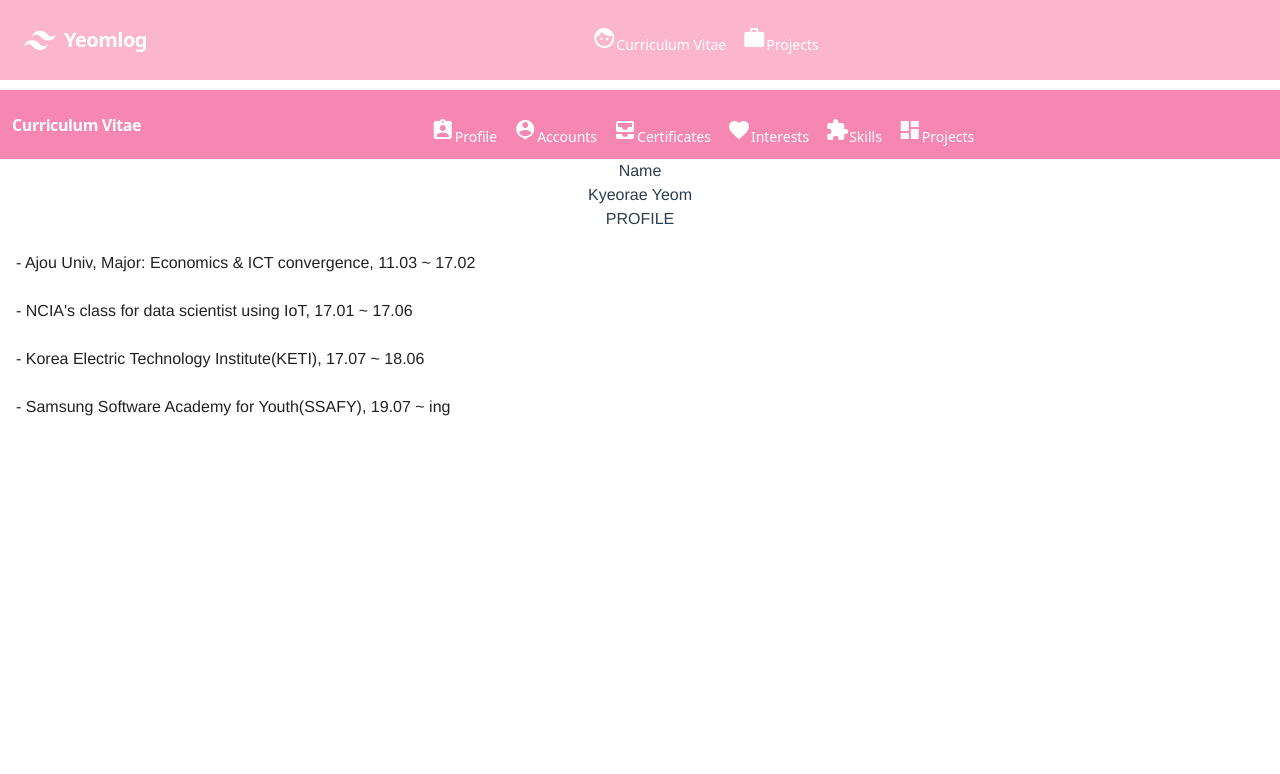
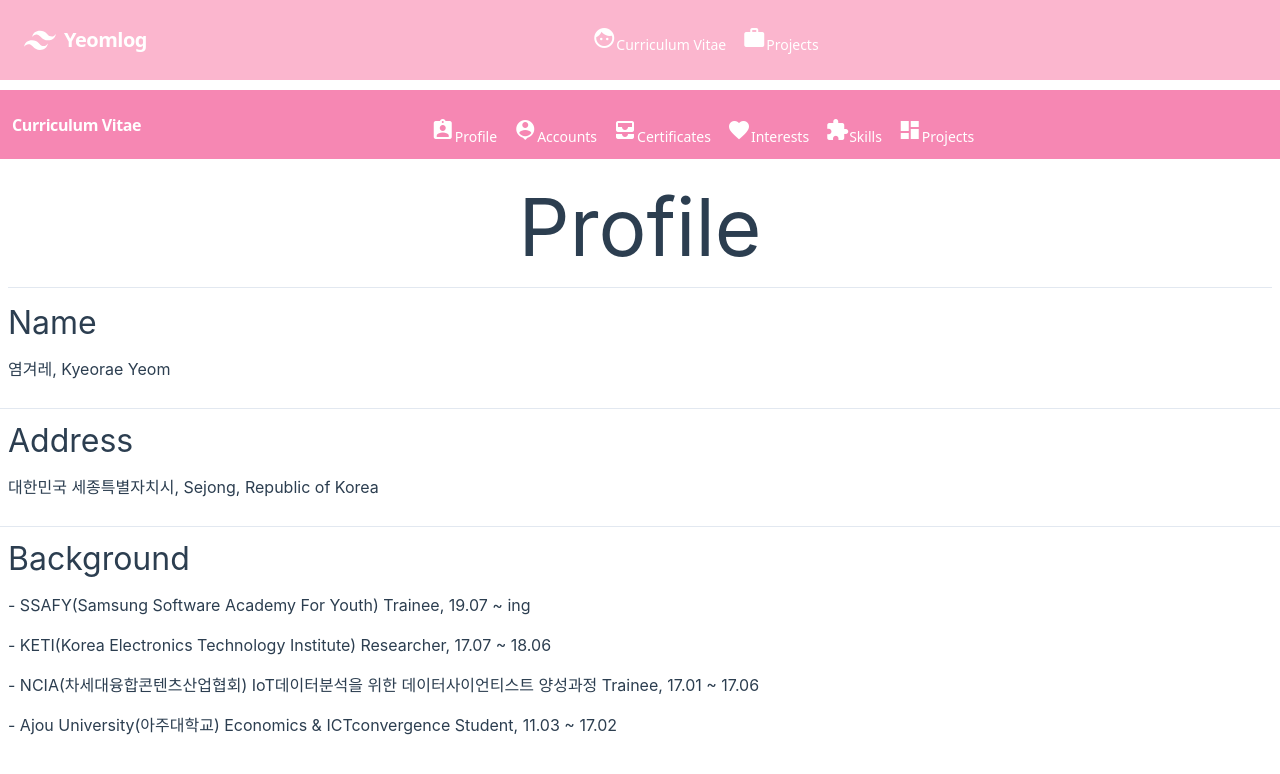
Before and after one commit to yeomkyeorae/yeomlog, a Vue app in the folder frontend/: page /cv/profile in a window 1280 px wide. Shown: the top 774 px of the page. Built offline with nearby package versions, Linux system fonts and the light colour scheme.

Commit message:
200318 | change Account

```diff
--- a/frontend/src/components/Cv/Account.vue
+++ b/frontend/src/components/Cv/Account.vue
@@ -1,5 +1,34 @@
 <template>
-	<div>
+	<div class="body">
+		<section class="section">
+			<article>
+				<h1 class="h1">Profile</h1>
+				<hr>
+			</article>
+		</section>
+		<section class="section">
+			<article>
+				<h2 class="h2">Name</h2>
+				<p class="p">염겨레, Kyeorae Yeom</p>
+			</article>
+		</section>
+		<hr>
+		<section class="section">
+			<article>
+				<h2 class="h2">Address</h2>
+				<p class="p">대한민국 세종특별자치시, Sejong, Republic of Korea</p>
+			</article>
+		</section>
+		<hr>
+		<section class="section">
+			<article>
+				<h2 class="h2">Background</h2>
+				<p class="p">- SSAFY(Samsung Software Academy For Youth) Trainee, 19.07 ~ ing</p>
+				<p class="p">- KETI(Korea Electronics Technology Institute) Researcher, 17.07 ~ 18.06</p>
+				<p class="p">- NCIA(차세대융합콘텐츠산업협회) IoT데이터분석을 위한 데이터사이언티스트 양성과정 Trainee, 17.01 ~ 17.06</p>
+				<p class="p">- Ajou University(아주대학교) Economics & ICTconvergence Student, 11.03 ~ 17.02</p>
+			</article>
+		</section>
 		<h1>ACCOUNTS</h1>
 		<v-list>
 			<v-list-item>
--- a/frontend/src/components/Cv/Profile.vue
+++ b/frontend/src/components/Cv/Profile.vue
@@ -1,14 +1,34 @@
 <template>
-	<div>
-		<h1>Name</h1>
-		<h2>Kyeorae Yeom</h2>
-		<h1>PROFILE</h1>
-		<v-list>
-			<v-list-item>- Ajou Univ, Major: Economics & ICT convergence, 11.03 ~ 17.02</v-list-item>
-			<v-list-item>- NCIA's class for data scientist using IoT, 17.01 ~ 17.06</v-list-item>
-			<v-list-item>- Korea Electric Technology Institute(KETI), 17.07 ~ 18.06</v-list-item>
-			<v-list-item>- Samsung Software Academy for Youth(SSAFY), 19.07 ~ ing</v-list-item>
-		</v-list>
+	<div class="body">
+		<section class="section">
+			<article>
+				<h1 class="h1">Profile</h1>
+				<hr>
+			</article>
+		</section>
+		<section class="section">
+			<article>
+				<h2 class="h2">Name</h2>
+				<p class="p">염겨레, Kyeorae Yeom</p>
+			</article>
+		</section>
+		<hr>
+		<section class="section">
+			<article>
+				<h2 class="h2">Address</h2>
+				<p class="p">대한민국 세종특별자치시, Sejong, Republic of Korea</p>
+			</article>
+		</section>
+		<hr>
+		<section class="section">
+			<article>
+				<h2 class="h2">Background</h2>
+				<p class="p">- SSAFY(Samsung Software Academy For Youth) Trainee, 19.07 ~ ing</p>
+				<p class="p">- KETI(Korea Electronics Technology Institute) Researcher, 17.07 ~ 18.06</p>
+				<p class="p">- NCIA(차세대융합콘텐츠산업협회) IoT데이터분석을 위한 데이터사이언티스트 양성과정 Trainee, 17.01 ~ 17.06</p>
+				<p class="p">- Ajou University(아주대학교) Economics & ICTconvergence Student, 11.03 ~ 17.02</p>
+			</article>
+		</section>
 	</div>
 </template>
 
--- a/frontend/src/views/Cv.vue
+++ b/frontend/src/views/Cv.vue
@@ -108,4 +108,26 @@
 	.cv {
 		text-align: left;
 	}
+	.body {
+		font-family: -apple-system, BlinkMacSystemFont, "Segoe UI", Roboto, Oxygen-Sans, Ubuntu, Cantarell, "Helvetica Neue", sans-serif;
+		font-size: 1em;
+		line-height: 1.5;
+		color: rgba(#000, .87);
+	}
+	.h1 {
+		font-size: 5rem;
+	}
+	.h2 {
+		font-size: 2rem;
+		margin-bottom: 10px;
+		text-align: left;
+	}
+	.p {
+		text-align: left;
+	}
+	.section {
+		margin: 8px;
+		padding-bottom: 3px;
+		border-bottom: 1px solid rgba(#c0c0c0, .6);
+	}
 </style>
```
